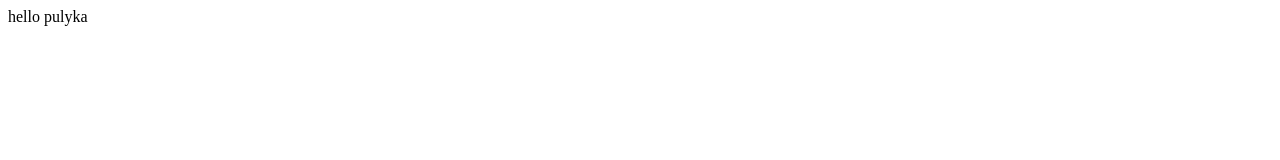
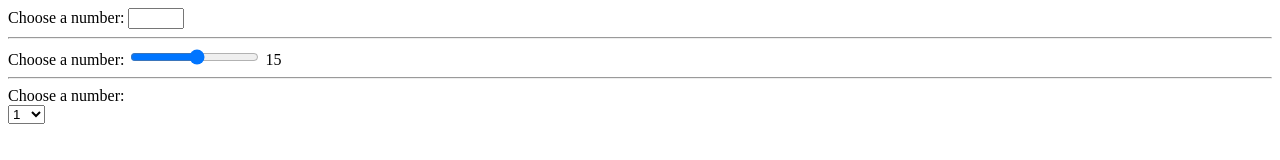
Before and after one commit to badamba/prototype, a plain HTML site: page index.html in a window 1280 px wide. Drawn offline with Linux system fonts and the light colour scheme.

Commit message:
Update index.html

```diff
--- a/index.html
+++ b/index.html
@@ -1 +1,20 @@
-hello pulyka
+<label for="number-input">Choose a number:</label>
+<input type="number" id="number-input" min="1" max="30" step="1">
+
+<hr>
+
+<label for="number-range">Choose a number:</label>
+<input type="range" id="number-range" min="1" max="30" step="1" oninput="this.nextElementSibling.value = this.value">
+<output>15</output> <!-- Default value display -->
+
+<hr>
+
+<label for="number-select">Choose a number:</label>
+<br/>
+<select id="number-select">
+  <option value="1">1</option>
+  <option value="2">2</option>
+  <option value="3">3</option>
+  <!-- Add options up to 30 -->
+  <option value="30">30</option>
+</select>
```
